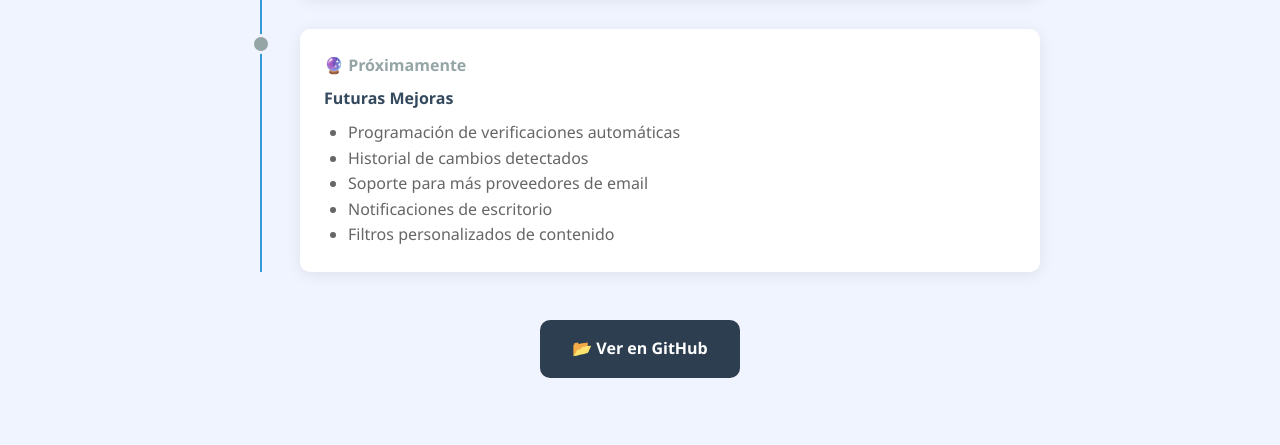
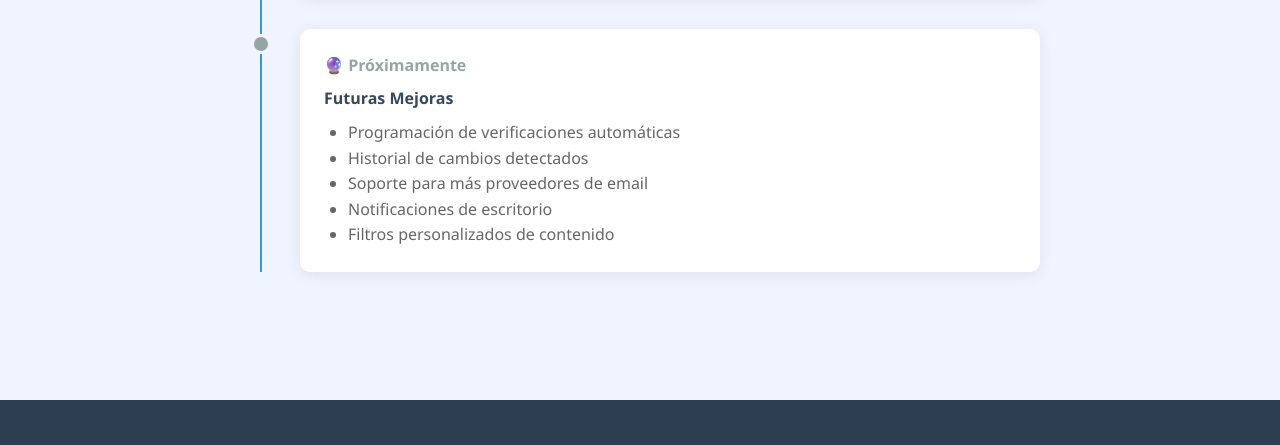
Before and after one commit to lalita635dev-prog/website-update-monitor, a plain HTML site: page index.html in a window 1280 px wide. Shown: the part 3108-3553 px from the top of the page. Drawn offline with Linux system fonts and the light colour scheme.

Commit message:
Update index.html

```diff
--- a/index.html
+++ b/index.html
@@ -573,13 +573,6 @@
             </div>
         </div>
 
-        <div style="text-align: center; margin-top: 3rem;">
-            <a href="https://github.com/lalita635dev-prog/website-update-monitor" target="_blank"
-               style="display: inline-block; padding: 1rem 2rem; background: var(--secondary); color: white;
-                      text-decoration: none; border-radius: 10px; font-weight: bold; transition: all 0.3s;">
-                📂 Ver en GitHub
-            </a>
-        </div>
     </section>
 
     <footer>
```
